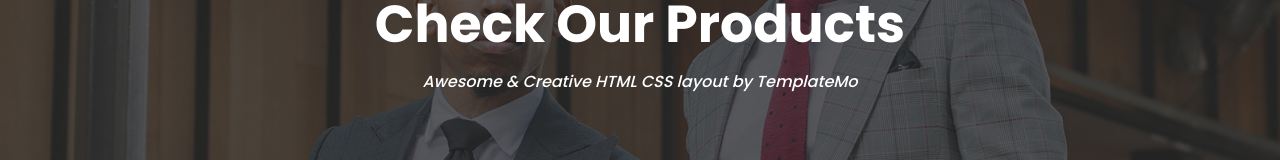
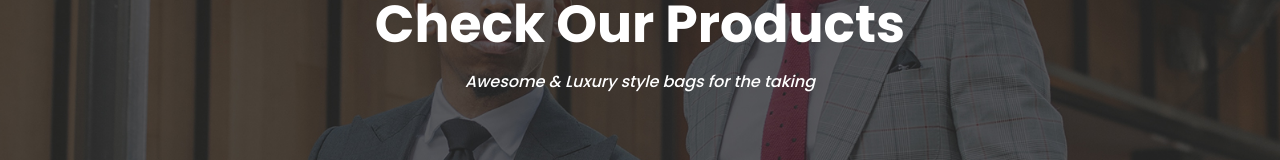
Before and after one commit to Michiel-Werbrouck/hackthewaste_webshop, a plain HTML site: page products.html in a window 1280 px wide. Shown: the part 317-477 px from the top of the page. Drawn offline with Linux system fonts and the light colour scheme.

Commit message:
small edit product page below header

```diff
--- a/products.html
+++ b/products.html
@@ -121,7 +121,7 @@ https://templatemo.com/tm-571-hexashop
           <div class="col-lg-12">
             <div class="inner-content">
               <h2>Check Our Products</h2>
-              <span>Awesome &amp; Creative HTML CSS layout by TemplateMo</span>
+              <span>Awesome &amp; Luxury style bags for the taking</span>
             </div>
           </div>
         </div>
```
